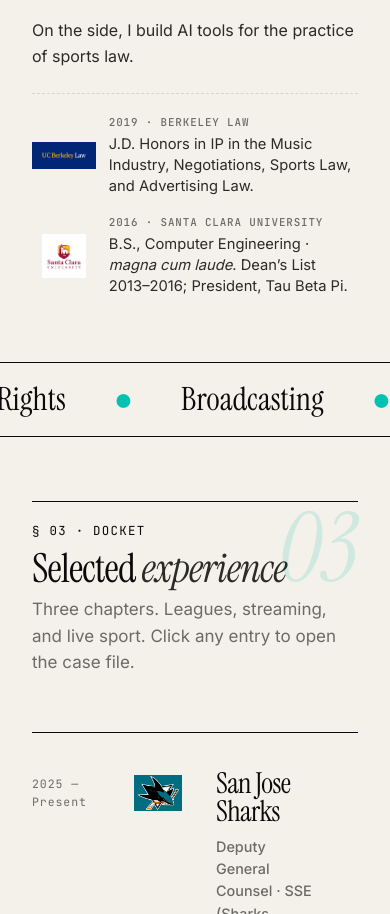
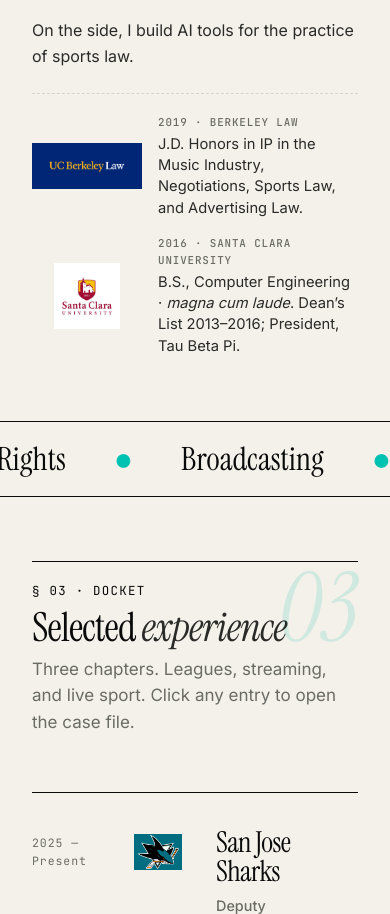
Before and after one commit to jagjothbhullar/personal-blog, a React (Vite) app: page / in a window 390 px wide. Shown: the part 1549-2463 px from the top of the page. Built offline with nearby package versions, Linux system fonts and the light colour scheme.

Commit message:
Bump education logos to 160×96 (110×66 on mobile)
Co-Authored-By: Claude Opus 4.7 (1M context) <noreply@anthropic.com>

```diff
--- a/src/data/feeds.json
+++ b/src/data/feeds.json
@@ -1,5 +1,5 @@
 {
-  "fetchedAt": "2026-04-20T03:23:04.091Z",
+  "fetchedAt": "2026-04-20T03:23:45.130Z",
   "letterboxd": [
     {
       "title": "Rounders",
@@ -196,7 +196,7 @@
       "repoShort": "personal-blog",
       "detail": "",
       "link": "https://github.com/jagjothbhullar/personal-blog",
-      "createdAt": "2026-04-20T03:11:16Z"
+      "createdAt": "2026-04-20T03:23:13Z"
     },
     {
       "type": "push",
--- a/src/index.css
+++ b/src/index.css
@@ -153,13 +153,13 @@ section { position: relative; }
 }
 .bio-education > div {
   display: grid;
-  grid-template-columns: 88px 1fr;
-  gap: 1.2rem;
+  grid-template-columns: 160px 1fr;
+  gap: 1.4rem;
   align-items: center;
 }
 .bio-education-logo {
-  width: 88px;
-  height: 56px;
+  width: 160px;
+  height: 96px;
   object-fit: contain;
 }
 .bio-education-text { display: flex; flex-direction: column; gap: 0.2rem; }
@@ -167,8 +167,8 @@ section { position: relative; }
 .bio-education dd { margin: 0; color: var(--ink-2); font-size: 0.92rem; line-height: 1.45; }
 .bio-education dd em { font-style: italic; }
 @media (max-width: 720px) {
-  .bio-education > div { grid-template-columns: 64px 1fr; gap: 0.8rem; }
-  .bio-education-logo { width: 64px; height: 44px; }
+  .bio-education > div { grid-template-columns: 110px 1fr; gap: 1rem; }
+  .bio-education-logo { width: 110px; height: 66px; }
 }
 
 @media (max-width: 820px) {
```
